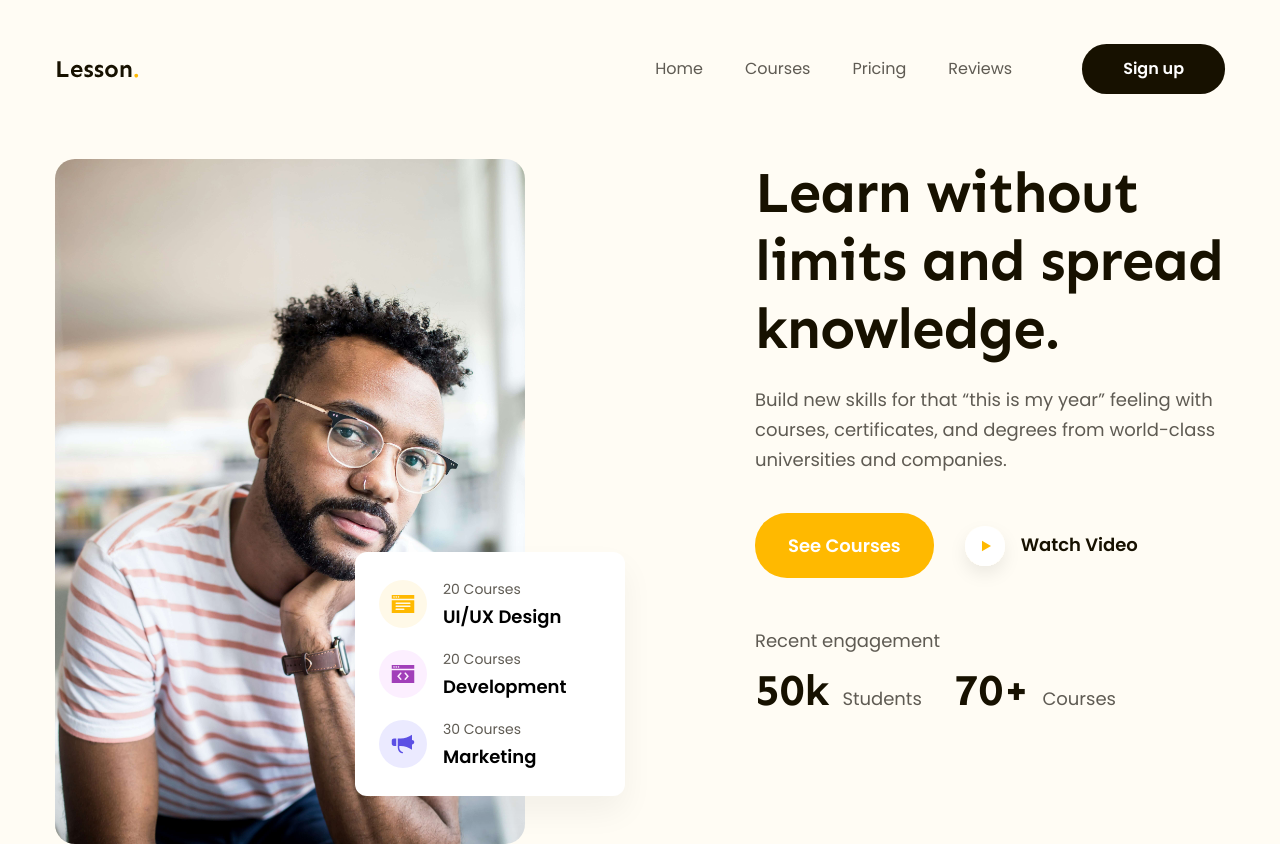
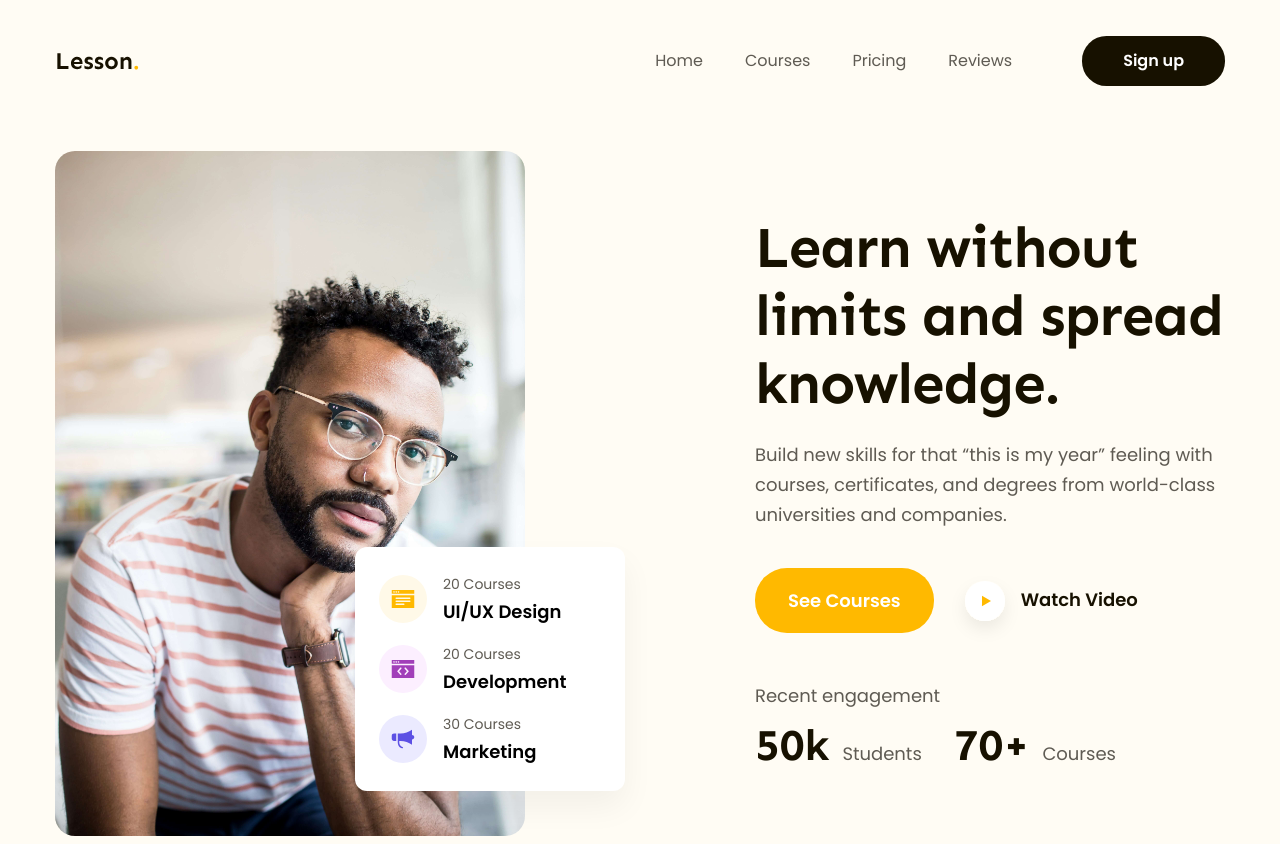
Before and after one commit to askax00/f8-projects-2, a plain HTML site: page index.html in a window 1280 px wide. Shown: the top 844 px of the page. Drawn offline with Linux system fonts and the light colour scheme.

Commit message:
fix phần header

```diff
--- a/assets/css/styles.css
+++ b/assets/css/styles.css
@@ -18,6 +18,12 @@ body {
 }
 
 /* ========= common ========= */
+.fixed {
+    position: sticky;
+    top: -28px;
+    z-index: 1000;
+}
+
 .content {
     width: 1170px;
     margin-left: auto;
@@ -49,7 +55,6 @@ a {
     color: var(--color_nav-list);
     font-family: Poppins;
     font-size: 1.8rem;
-    font-weight: 400;
     line-height: 1.67;
 }
 
@@ -62,15 +67,16 @@ a {
 /* ========= header ========= */
 
 .header {
-    padding-top: 44px;
-    padding-bottom: 65px;
     background: #fffcf4;
+}
+
+.header .body {
+    padding: 36px 0 8px;
 }
 
 .header .nav {
     display: flex;
     align-items: center;
-    justify-content: space-between;
 }
 
 .header .logo {
@@ -88,12 +94,11 @@ a {
 .header .nav-list li a {
     color: var(--color_nav-list);
     font-size: 1.6rem;
-    font-weight: 400;
     line-height: 1.75;
     margin-right: 42px;
 }
 
-.header .nav-list li:hover a::after {
+.header .nav-list li a:hover::after {
     content: " ";
     display: inline-block;
     position: absolute;
@@ -105,8 +110,8 @@ a {
     border-radius: 999px;
 }
 
-.header .nav-list li:hover a {
-    font-weight: 600;
+.header .nav-list li a:hover {
+    text-shadow: 1px 0 0 currentColor;
     color: var(--color_bg-btn-1_text);
 }
 
@@ -116,29 +121,33 @@ a {
     margin-left: 28px;
 }
 
-.header .hero {
-    display: flex;
-    margin-top: 65px;
-    justify-content: space-between;
+.hero {
+    background: #fffcf4;
 }
 
-.header .hero-left {
-    width: 470px;
-    height: 685px;
-    position: relative;
+.hero .body {
+    display: flex;
+    padding-top: 57px;
+    padding-bottom: 65px;
+    gap: 230px;
 }
 
-.header .hero-left .hero-img {
+.hero .hero-left {
+    position: relative;
+    width: 48%;
+}
+
+.hero-left .hero-img {
     border-radius: 20px;
     object-fit: cover;
-    width: 100%;
+    width: 470px;
     height: 685px;
 }
 
 .list-skill {
+    position: absolute;
     width: 270px;
-    height: 244px;
-    position: absolute;
+    /* height: 244px; */
     background: #fff;
     bottom: 48px;
     left: 300px;
@@ -170,8 +179,9 @@ a {
 }
 
 .hero .hero-right {
-    width: 470px;
-    margin-left: 230px;
+    margin-top: 63px;
+    width: 52%;
+    /* margin-left: 230px; */
 }
 
 .hero-right .hero-heading {
@@ -183,7 +193,6 @@ a {
 .hero-right .sub-heading {
     color: var(--color_nav-list);
     font-size: 1.8rem;
-    font-weight: 400;
     line-height: 1.67;
     margin-top: 22px;
 }
@@ -334,7 +343,6 @@ a {
     color: var(--color_nav-list);
     font-size: 1.4rem;
     font-style: normal;
-    font-weight: 400;
     line-height: 1.86;
 }
 
@@ -398,7 +406,6 @@ a {
 .testimonial .info-testimonial .desc {
     color: #bfbcb2;
     font-size: 1.4rem;
-    font-weight: 400;
     line-height: 1.86;
     margin-top: 4px;
 }
@@ -411,7 +418,6 @@ a {
     color: #fff;
     font-size: 2.6rem;
     font-style: italic;
-    font-weight: 400;
     line-height: 1.54;
 }
 
@@ -466,7 +472,6 @@ a {
 
 .result .content-result .desc-result {
     font-size: 1.6rem;
-    font-weight: 400;
     line-height: 1.75;
     margin-top: 16px;
 }
@@ -514,7 +519,6 @@ a {
     color: #696262;
     font-family: Poppins;
     font-size: 1.6rem;
-    font-weight: 400;
     line-height: 1.75;
     margin-top: 16px;
     width: 448px;
@@ -533,7 +537,6 @@ a {
     font-family: Poppins;
     font-size: 1.4rem;
     font-style: normal;
-    font-weight: 400;
     line-height: 1.86;
     margin-left: 10px;
 }
@@ -608,7 +611,6 @@ a {
     color: #bfbcb2;
     font-family: Poppins;
     font-size: 1.4rem;
-    font-weight: 400;
     line-height: 1.86;
 }
 
@@ -665,7 +667,6 @@ a {
     font-family: Poppins;
     font-size: 14px;
     font-style: normal;
-    font-weight: 400;
     line-height: 1.86;
 }
 
@@ -683,7 +684,6 @@ a {
     text-align: center;
     font-size: 1.4rem;
     font-style: normal;
-    font-weight: 400;
     line-height: 1.86;
     margin-top: 67px;
 }
--- a/index.html
+++ b/index.html
@@ -9,8 +9,9 @@
         <link rel="stylesheet" href="./assets/css/styles.css" />
     </head>
     <body>
-        <header class="header">
+        <header class="header fixed">
             <div class="content">
+                <div class="body">
                     <nav class="nav">
                         <img
                             src="./assets/img/Logo.svg"
@@ -25,7 +26,13 @@
                         </ul>
                         <a href="" class="btn">Sign up</a>
                     </nav>
+                </div>
+            </div>
+        </header>
+
         <div class="hero">
+            <div class="content">
+                <div class="body">
                     <div class="hero-left">
                         <img
                             src="./assets/img/hero-img.jpg"
@@ -104,9 +111,7 @@
                     </div>
                 </div>
             </div>
-        </header>
-
-        <main class="main">
+        </div>
         <div class="courses">
             <div class="content">
                 <div class="row">
@@ -115,8 +120,8 @@
                             Our popular courses
                         </h2>
                         <p class="sub-heading desc">
-                                Build new skills with new trendy courses and
-                                shine for the next future career.
+                            Build new skills with new trendy courses and shine
+                            for the next future career.
                         </p>
                     </div>
                     <div class="control-courses">
@@ -180,9 +185,7 @@
                                 </p>
                                 <div class="buy-courses">
                                     <p class="price-courses">$120.75</p>
-                                        <a href="" class="btn-buy btn"
-                                            >Book Now</a
-                                        >
+                                    <a href="" class="btn-buy btn">Book Now</a>
                                 </div>
                             </div>
                         </li>
@@ -194,9 +197,7 @@
                             />
                             <div class="info">
                                 <div class="heading-item">
-                                        <h4 class="name-courses">
-                                            UI/UX design
-                                        </h4>
+                                    <h4 class="name-courses">UI/UX design</h4>
                                     <img
                                         src="./assets/img/Star.svg"
                                         alt="Star"
@@ -210,9 +211,7 @@
                                 </p>
                                 <div class="buy-courses">
                                     <p class="price-courses">$120.75</p>
-                                        <a href="" class="btn-buy btn"
-                                            >Book Now</a
-                                        >
+                                    <a href="" class="btn-buy btn">Book Now</a>
                                 </div>
                             </div>
                         </li>
@@ -224,9 +223,7 @@
                             />
                             <div class="info">
                                 <div class="heading-item">
-                                        <h4 class="name-courses">
-                                            Web App design
-                                        </h4>
+                                    <h4 class="name-courses">Web App design</h4>
                                     <img
                                         src="./assets/img/Star.svg"
                                         alt="Star"
@@ -240,9 +237,7 @@
                                 </p>
                                 <div class="buy-courses">
                                     <p class="price-courses">$120.75</p>
-                                        <a href="" class="btn-buy btn"
-                                            >Book Now</a
-                                        >
+                                    <a href="" class="btn-buy btn">Book Now</a>
                                 </div>
                             </div>
                         </li>
@@ -273,10 +268,10 @@
                         class="quotes"
                     />
                     <p class="text-testimonial">
-                            Not only does my resume look impressive—filled with
-                            the names and logos of world-class institutions—but
-                            these certificates also bring me closer to my career
-                            goals by validating the skills I've learned."
+                        Not only does my resume look impressive—filled with the
+                        names and logos of world-class institutions—but these
+                        certificates also bring me closer to my career goals by
+                        validating the skills I've learned."
                     </p>
                 </div>
             </div>
@@ -315,8 +310,8 @@
             <div class="content">
                 <div class="content-result">
                     <h2 class="heading-result">
-                            Take the next step toward your personal and
-                            professional goals with Lesson.
+                        Take the next step toward your personal and professional
+                        goals with Lesson.
                     </h2>
                     <p class="sub-heading-result desc">
                         Take the next step toward. Join now to receive
@@ -338,8 +333,8 @@
             <div class="content">
                 <h2 class="blog-heading">Our blog</h2>
                 <p class="sub-heading">
-                        Read our regular travel blog and know the latest update
-                        of tour and travel
+                    Read our regular travel blog and know the latest update of
+                    tour and travel
                 </p>
                 <ul class="list-blog">
                     <li class="list-item">
@@ -351,8 +346,8 @@
                         <div class="info-item">
                             <p class="date">21 November 2021</p>
                             <p class="content-blog">
-                                    How to become a pro web designer in 2022 and
-                                    get remot job?
+                                How to become a pro web designer in 2022 and get
+                                remot job?
                             </p>
                             <a href="" class="btn-blog btn">Read More</a>
                         </div>
@@ -366,8 +361,8 @@
                         <div class="info-item">
                             <p class="date">21 November 2021</p>
                             <p class="content-blog">
-                                    How to become a pro web designer in 2022 and
-                                    get remot job?
+                                How to become a pro web designer in 2022 and get
+                                remot job?
                             </p>
                             <a href="" class="btn-blog btn">Read More</a>
                         </div>
@@ -381,8 +376,8 @@
                         <div class="info-item">
                             <p class="date">21 November 2021</p>
                             <p class="content-blog">
-                                    How to become a pro web designer in 2022 and
-                                    get remot job?
+                                How to become a pro web designer in 2022 and get
+                                remot job?
                             </p>
                             <a href="" class="btn-blog btn">Read More</a>
                         </div>
@@ -395,7 +390,6 @@
                 />
             </div>
         </div>
-        </main>
 
         <footer class="footer">
             <div class="content">
@@ -440,8 +434,12 @@
                 <div class="contact-info">
                     <ul class="list-contact">
                         <li class="item-contact">Company</li>
-                        <li class="item-contact"><a href="#!">About Us</a></li>
-                        <li class="item-contact"><a href="#!">Features</a></li>
+                        <li class="item-contact">
+                            <a href="#!">About Us</a>
+                        </li>
+                        <li class="item-contact">
+                            <a href="#!">Features</a>
+                        </li>
                         <li class="item-contact">
                             <a href="#!">Our Pricing</a>
                         </li>
```
Lines whose indentation alone changed are shown as unchanged.
